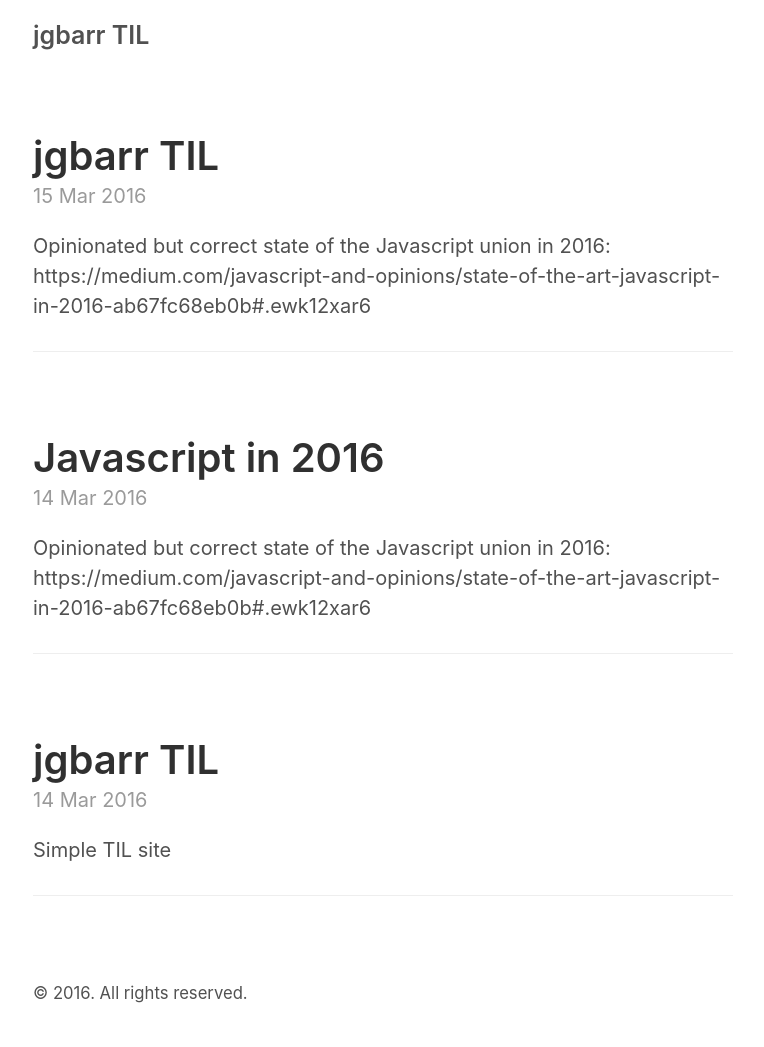
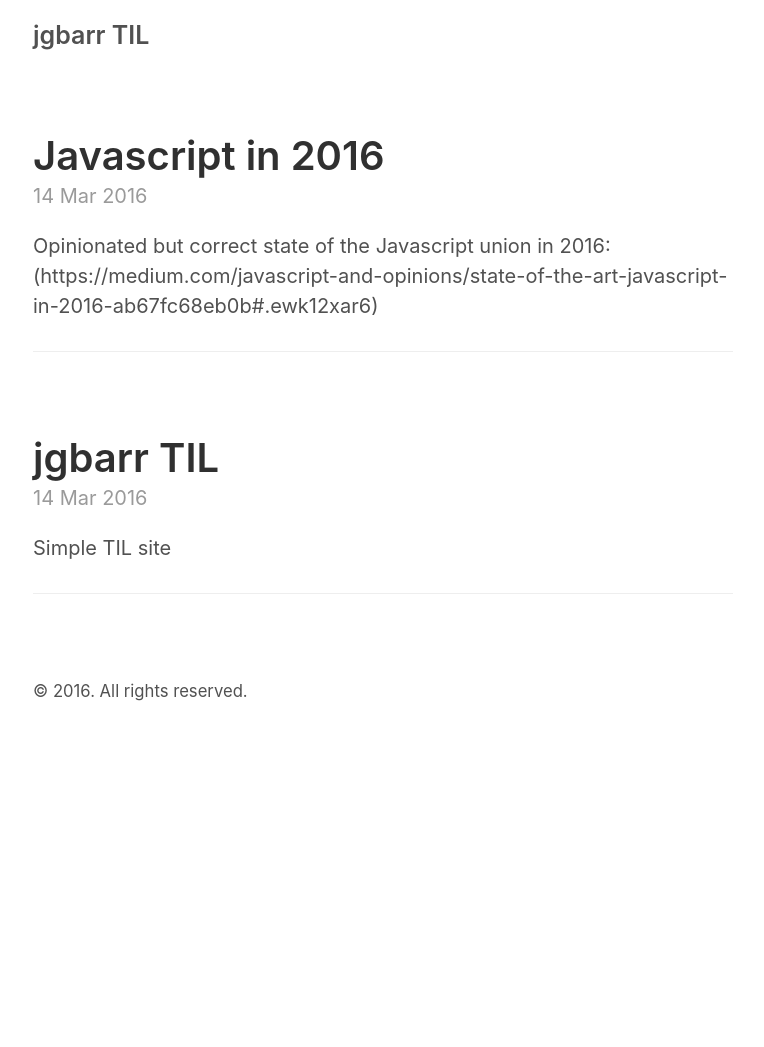
Before and after one commit to jgbarr/jgbarr.github.io, a Jekyll site: the page built from index.html, in a window 1280 px wide. Shown: the whole page, without its empty margins (257-1021 px from the left). Built offline with Jekyll 4.4.1, drawn with Linux system fonts in a browser that asks for light colours; the list of posts is cut into pages by our own code; after the commit the page ends 900 px from its top, so only the background shows below that.

Commit message:
cleanup:

```diff
--- a/_posts/2016-03-15-javascript-in-2016.md
+++ /dev/null
@@ -1,8 +0,0 @@
----
-layout: post
-title: jgbarr TIL
----
-
-Opinionated but correct state of the Javascript union in 2016: https://medium.com/javascript-and-opinions/state-of-the-art-javascript-in-2016-ab67fc68eb0b#.ewk12xar6
-
------
```
Also changed, not shown: _posts/2016-03-14-javascript-2016.md (+1 -1 lines).
